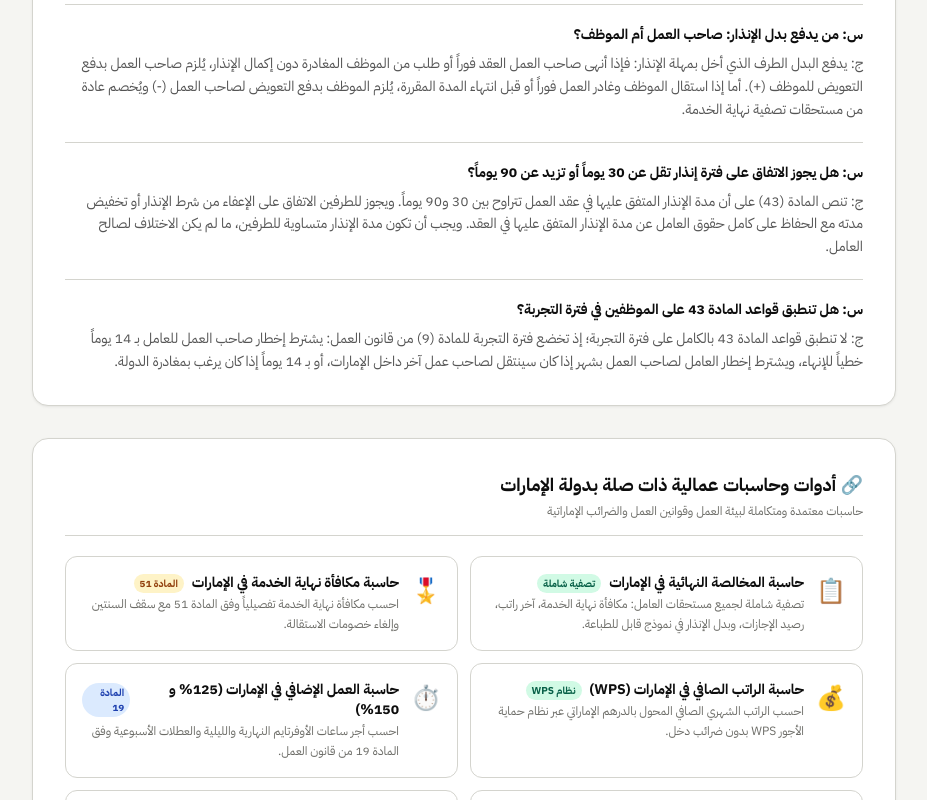
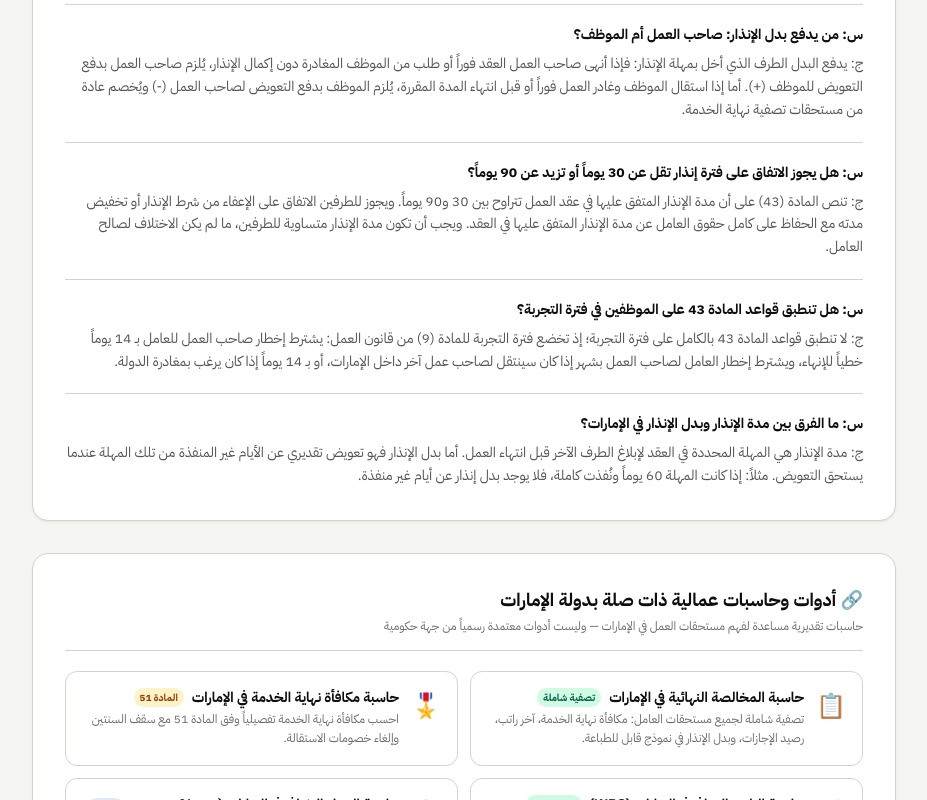
Before and after one commit to MAHMADzubair/arabic-tools, a Next.js app: page /ar/ae/notice-period-calculator in a window 1280 px wide. Shown: the part 4297-5097 px from the top of the page, without its empty margins (176-1103 px from the left). Built offline with nearby package versions, Linux system fonts and the light colour scheme; no server answers.

Commit message:
fix(seo): unify UAE notice FAQs and clarify non-official status

```diff
--- a/app/ar/ae/notice-period-calculator/page.js
+++ b/app/ar/ae/notice-period-calculator/page.js
@@ -35,57 +35,48 @@ export const metadata = {
 };
 
 // ─── JSON-LD Structured Data ─────────────────────────────────────────────────
+const noticeFaqs = [
+                {
+                  q: "ما هي فترة الإنذار القانونية في قانون العمل الإماراتي الجديد رقم 33 لسنة 2021؟",
+                  a: "وفقاً للمادة (43) من قانون العمل الإماراتي، يجوز لأي من طرفي عقد العمل إنهاؤه لسبب مشروع بشرط إخطار الطرف الآخر خطياً، وتتراوح مدة الإنذار المتفق عليها في عقد العمل وجوباً بين 30 يوماً كحد أدنى و90 يوماً كحد أقصى.",
+                },
+                {
+                  q: "كيف يُحسب بدل الإنذار في حال عدم الالتزام بالمهلة كاملة؟",
+                  a: "يُحسب بدل الإنذار بقسمة آخر أجر شهري شامل كان يتقاضاه العامل على 30 للحصول على الأجر اليومي، ثم ضرب الناتج في عدد الأيام غير المنفذة من فترة الإنذار. يلتزم الطرف المخل (سواء كان الموظف أو صاحب العمل) بسداد هذا البدل للطرف الآخر.",
+                },
+                {
+                  q: "من يدفع بدل الإنذار: صاحب العمل أم الموظف؟",
+                  a: "يدفع البدل الطرف الذي أخل بمهلة الإنذار: فإذا أنهى صاحب العمل العقد فوراً أو طلب من الموظف المغادرة دون إكمال الإنذار، يُلزم صاحب العمل بدفع التعويض للموظف (+). أما إذا استقال الموظف وغادر العمل فوراً أو قبل انتهاء المدة المقررة، يُلزم الموظف بدفع التعويض لصاحب العمل (-) ويُخصم عادة من مستحقات تصفية نهاية الخدمة.",
+                },
+                {
+                  q: "هل يجوز الاتفاق على فترة إنذار تقل عن 30 يوماً أو تزيد عن 90 يوماً؟",
+          a: noticeWaiverAnswer,
+                },
+                {
+                  q: "هل تنطبق قواعد المادة 43 على الموظفين في فترة التجربة؟",
+                  a: "لا تنطبق قواعد المادة 43 بالكامل على فترة التجربة؛ إذ تخضع فترة التجربة للمادة (9) من قانون العمل: يشترط إخطار صاحب العمل للعامل بـ 14 يوماً خطياً للإنهاء، ويشترط إخطار العامل لصاحب العمل بشهر إذا كان سينتقل لصاحب عمل آخر داخل الإمارات، أو بـ 14 يوماً إذا كان يرغب بمغادرة الدولة.",
+                },
+                {
+                  q: "ما الفرق بين مدة الإنذار وبدل الإنذار في الإمارات؟",
+                  a: "مدة الإنذار هي المهلة المحددة في العقد لإبلاغ الطرف الآخر قبل انتهاء العمل. أما بدل الإنذار فهو تعويض تقديري عن الأيام غير المنفذة من تلك المهلة عندما يستحق التعويض. مثلاً: إذا كانت المهلة 60 يوماً ونُفذت كاملة، فلا يوجد بدل إنذار عن أيام غير منفذة.",
+                },
+];
+
 const faqJsonLd = {
   "@context": "https://schema.org",
   "@type": "FAQPage",
-  mainEntity: [
-    {
-      "@type": "Question",
-      name: "ما هي فترة الإنذار القانونية في قانون العمل الإماراتي الجديد رقم 33 لسنة 2021؟",
-      acceptedAnswer: {
-        "@type": "Answer",
-        text: "وفقاً للمادة (43) من قانون العمل الإماراتي، يجوز لأي من طرفي عقد العمل إنهاؤه لسبب مشروع بشرط إخطار الطرف الآخر خطياً، وتتراوح مدة الإنذار المتفق عليها في عقد العمل وجوباً بين 30 يوماً كحد أدنى و90 يوماً كحد أقصى.",
-      },
-    },
-    {
-      "@type": "Question",
-      name: "كيف يُحسب بدل الإنذار في حال عدم الالتزام بالمهلة كاملة؟",
-      acceptedAnswer: {
-        "@type": "Answer",
-        text: "يُحسب بدل الإنذار بقسمة آخر أجر شهري شامل كان يتقاضاه العامل على 30 للحصول على الأجر اليومي، ثم ضرب الناتج في عدد الأيام غير المنفذة من فترة الإنذار. يلتزم الطرف المخل (سواء كان الموظف أو صاحب العمل) بسداد هذا البدل للطرف الآخر.",
-      },
-    },
-    {
-      "@type": "Question",
-      name: "من يدفع بدل الإنذار: صاحب العمل أم الموظف؟",
-      acceptedAnswer: {
-        "@type": "Answer",
-        text: "يدفع البدل الطرف الذي أخل بمهلة الإنذار: فإذا أنهى صاحب العمل العقد فوراً أو طلب من الموظف المغادرة دون إكمال الإنذار، يُلزم صاحب العمل بدفع التعويض للموظف (+). أما إذا استقال الموظف وغادر العمل فوراً أو قبل انتهاء المدة المقررة، يُلزم الموظف بدفع التعويض لصاحب العمل (-) ويُخصم عادة من مستحقات تصفية نهاية الخدمة.",
-      },
-    },
-    {
-      "@type": "Question",
-      name: "هل يجوز الاتفاق على فترة إنذار تقل عن 30 يوماً أو تزيد عن 90 يوماً؟",
-      acceptedAnswer: {
-        "@type": "Answer",
-          text: noticeWaiverAnswer,
-      },
-    },
-    {
-      "@type": "Question",
-      name: "هل تنطبق قواعد المادة 43 على الموظفين في فترة التجربة؟",
-      acceptedAnswer: {
-        "@type": "Answer",
-        text: "لا تنطبق قواعد المادة 43 بالكامل على فترة التجربة؛ إذ تخضع فترة التجربة للمادة (9) من قانون العمل: يشترط إخطار صاحب العمل للعامل بـ 14 يوماً خطياً للإنهاء، ويشترط إخطار العامل لصاحب العمل بشهر إذا كان سينتقل لصاحب عمل آخر داخل الإمارات، أو بـ 14 يوماً إذا كان يرغب بمغادرة الدولة.",
-      },
-    },
-  ],
+  mainEntity: noticeFaqs.map(({ q, a }) => ({
+    "@type": "Question",
+    name: q,
+    acceptedAnswer: { "@type": "Answer", text: a },
+  })),
 };
 
 const softwareAppJsonLd = {
   "@context": "https://schema.org",
   "@type": "SoftwareApplication",
   name: "حاسبة فترة الإنذار في الإمارات 2026",
+  url: `${SITE_URL}/ar/ae/notice-period-calculator`,
   operatingSystem: "All",
   applicationCategory: "BusinessApplication",
   offers: {
@@ -351,28 +342,7 @@ export default function UaeNoticePeriodCalculatorPage() {
             </div>
 
             <div className="space-y-5">
-              {[
-                {
-                  q: "ما هي فترة الإنذار القانونية في قانون العمل الإماراتي الجديد رقم 33 لسنة 2021؟",
-                  a: "وفقاً للمادة (43) من قانون العمل الإماراتي، يجوز لأي من طرفي عقد العمل إنهاؤه لسبب مشروع بشرط إخطار الطرف الآخر خطياً، وتتراوح مدة الإنذار المتفق عليها في عقد العمل وجوباً بين 30 يوماً كحد أدنى و90 يوماً كحد أقصى.",
-                },
-                {
-                  q: "كيف يُحسب بدل الإنذار في حال عدم الالتزام بالمهلة كاملة؟",
-                  a: "يُحسب بدل الإنذار بقسمة آخر أجر شهري شامل كان يتقاضاه العامل على 30 للحصول على الأجر اليومي، ثم ضرب الناتج في عدد الأيام غير المنفذة من فترة الإنذار. يلتزم الطرف المخل (سواء كان الموظف أو صاحب العمل) بسداد هذا البدل للطرف الآخر.",
-                },
-                {
-                  q: "من يدفع بدل الإنذار: صاحب العمل أم الموظف؟",
-                  a: "يدفع البدل الطرف الذي أخل بمهلة الإنذار: فإذا أنهى صاحب العمل العقد فوراً أو طلب من الموظف المغادرة دون إكمال الإنذار، يُلزم صاحب العمل بدفع التعويض للموظف (+). أما إذا استقال الموظف وغادر العمل فوراً أو قبل انتهاء المدة المقررة، يُلزم الموظف بدفع التعويض لصاحب العمل (-) ويُخصم عادة من مستحقات تصفية نهاية الخدمة.",
-                },
-                {
-                  q: "هل يجوز الاتفاق على فترة إنذار تقل عن 30 يوماً أو تزيد عن 90 يوماً؟",
-          a: noticeWaiverAnswer,
-                },
-                {
-                  q: "هل تنطبق قواعد المادة 43 على الموظفين في فترة التجربة؟",
-                  a: "لا تنطبق قواعد المادة 43 بالكامل على فترة التجربة؛ إذ تخضع فترة التجربة للمادة (9) من قانون العمل: يشترط إخطار صاحب العمل للعامل بـ 14 يوماً خطياً للإنهاء، ويشترط إخطار العامل لصاحب العمل بشهر إذا كان سينتقل لصاحب عمل آخر داخل الإمارات، أو بـ 14 يوماً إذا كان يرغب بمغادرة الدولة.",
-                },
-              ].map((item, i) => (
+              {noticeFaqs.map((item, i) => (
                 <div key={i} className="border-b border-brand-border pb-5 last:border-b-0 last:pb-0">
                   <h3 className="text-sm font-bold text-ink mb-2">س: {item.q}</h3>
                   <p className="text-sm text-ink-secondary leading-relaxed">ج: {item.a}</p>
@@ -387,7 +357,7 @@ export default function UaeNoticePeriodCalculatorPage() {
           <div className="rounded-2xl border border-brand-border bg-white p-6 sm:p-8 shadow-card">
             <div className="border-b border-brand-border pb-4 mb-5">
               <h2 className="text-lg font-bold text-ink">🔗 أدوات وحاسبات عمالية ذات صلة بدولة الإمارات</h2>
-              <p className="text-xs text-ink-muted mt-1">حاسبات معتمدة ومتكاملة لبيئة العمل وقوانين العمل والضرائب الإماراتية</p>
+              <p className="text-xs text-ink-muted mt-1">حاسبات تقديرية مساعدة لفهم مستحقات العمل في الإمارات — وليست أدوات معتمدة رسمياً من جهة حكومية</p>
             </div>
 
             <div className="grid grid-cols-1 sm:grid-cols-2 gap-3">
```
